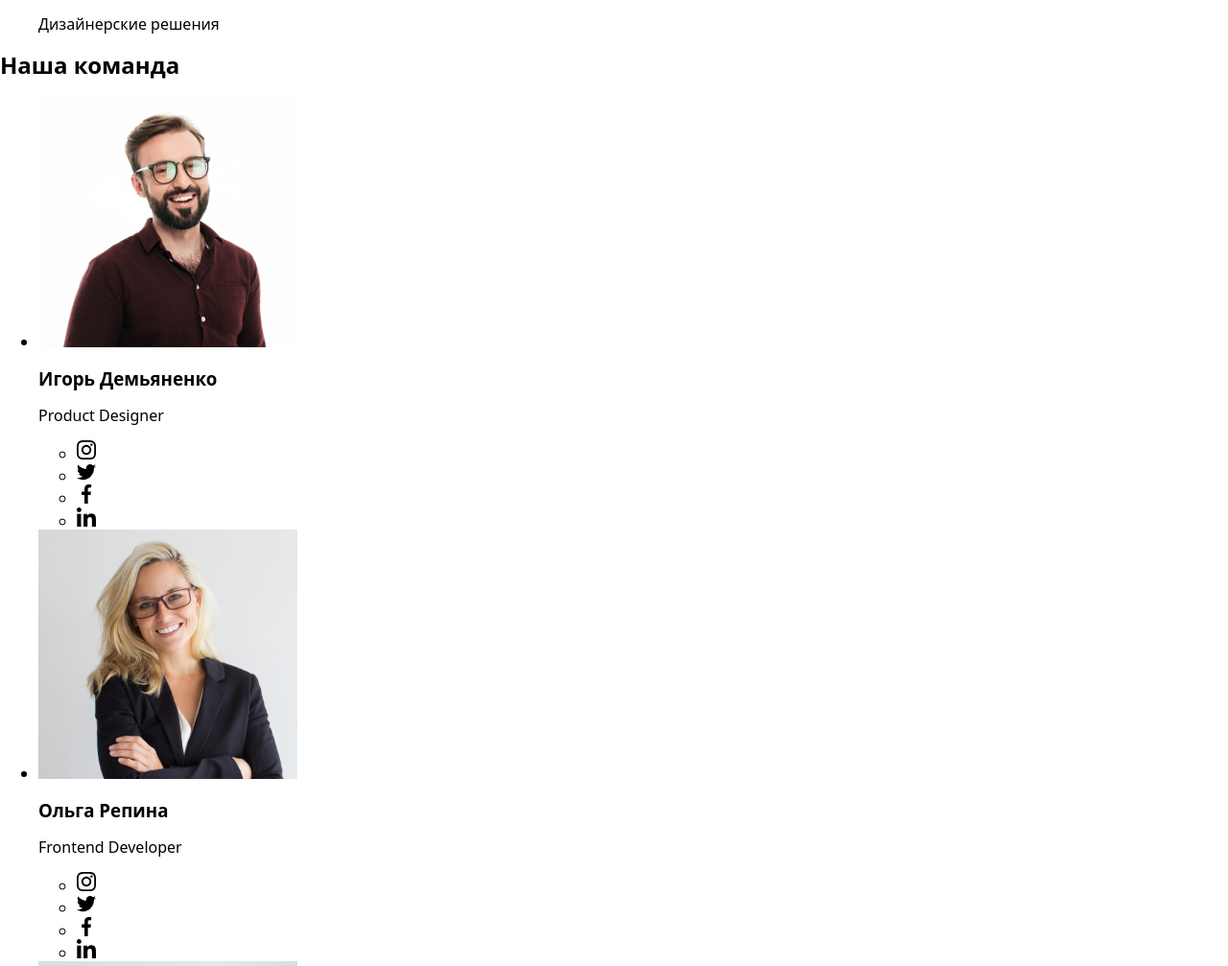
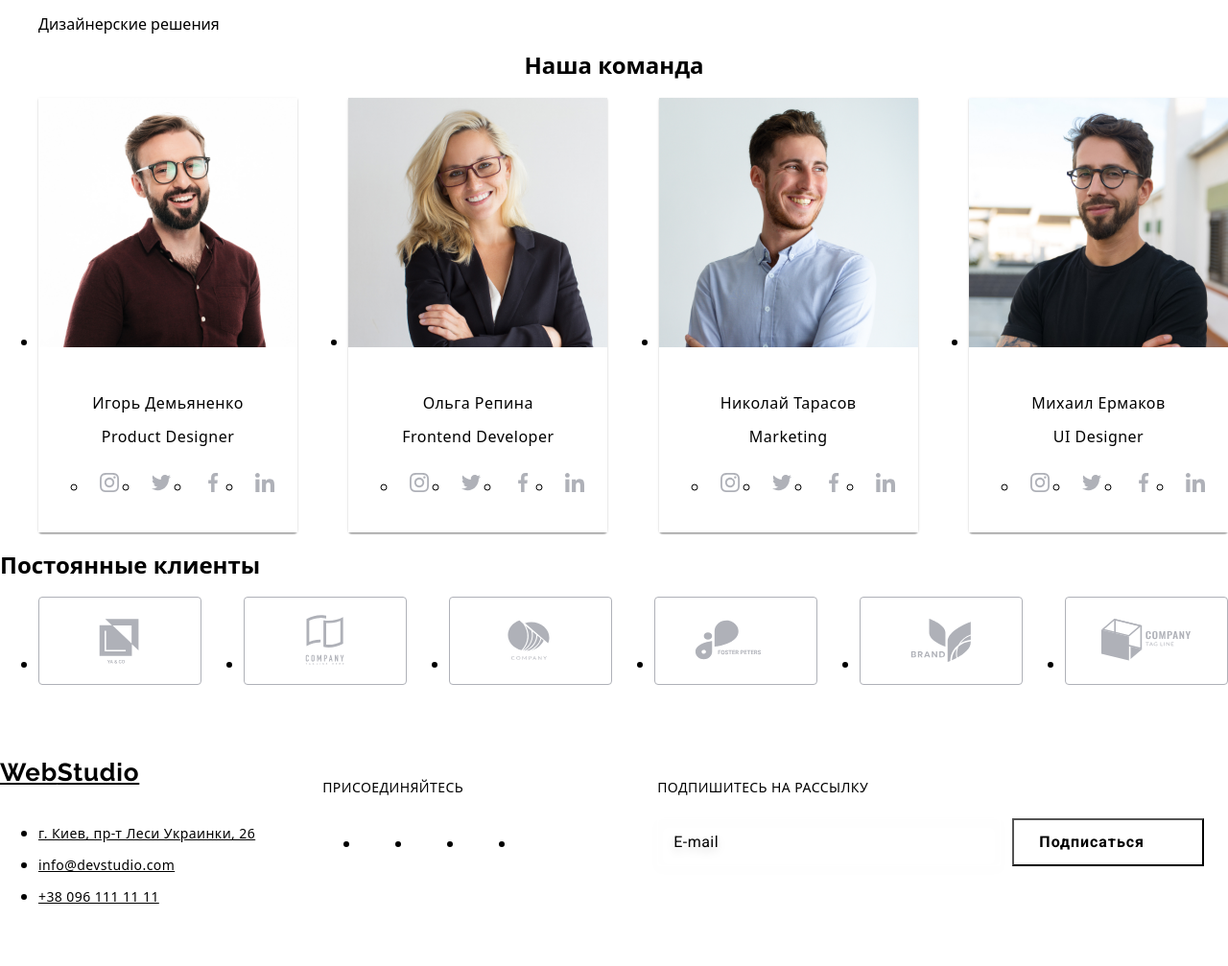
Before and after one commit to Morreth/goit-markup-hw-07, a plain HTML site: page index.html in a window 1280 px wide. Shown: the part 1900-2907 px from the top of the page at 96% size. Drawn offline with nearby package versions, Linux system fonts and the light colour scheme.

Commit message:
change 2

```diff
--- a/index.html
+++ b/index.html
@@ -12,7 +12,7 @@
     href="https://cdnjs.cloudflare.com/ajax/libs/modern-normalize/1.0.0/modern-normalize.min.css"
     integrity="sha512-ISS7cAi1PEhQ8jnbJpJZMd29NlhNj4AWYyLOSp2CE/CsHxTCu+r+t0D2yoJudVrd0/8fTVPUVDzY5Tvli75u/g=="
     crossorigin="anonymous"/>
-<!--link rel="stylesheet" href="./css/styles.css"-->
+<link rel="stylesheet" href="./css/styles.css">
 <link rel="stylesheet" href="./sass/main.css">
 </head>
 <body>
```
Also changed, not shown: sass/_header.scss (renamed from sass/header.scss), sass/_hero.scss (renamed from sass/hero.scss), sass/_root.scss (renamed from sass/root.scss).
